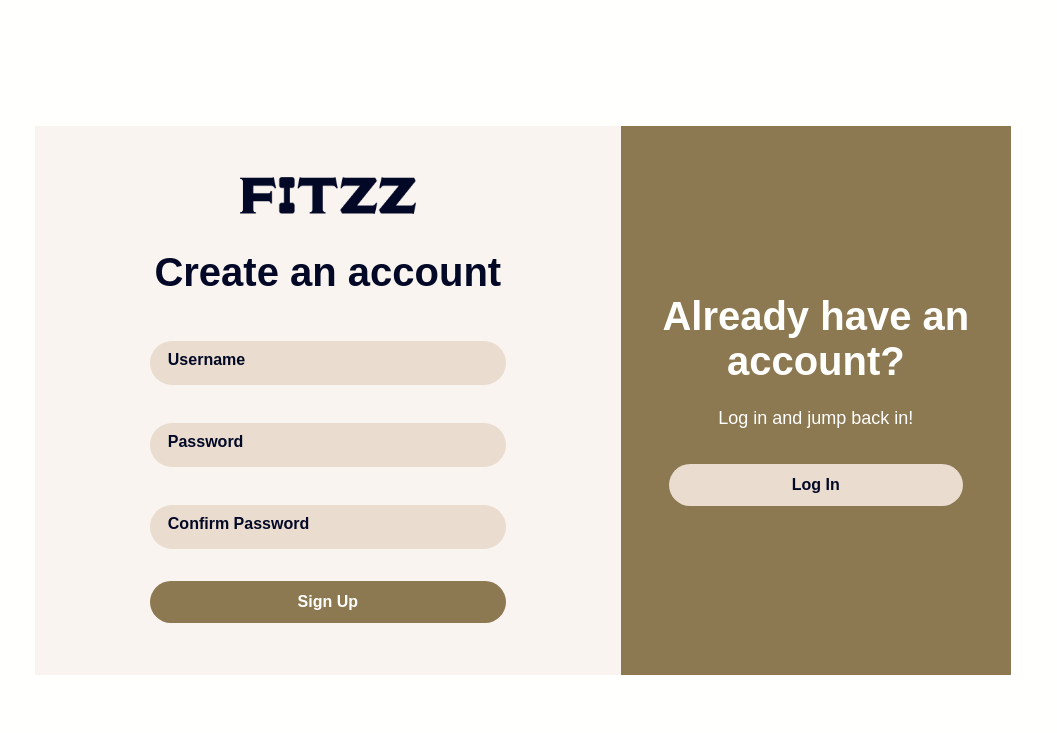
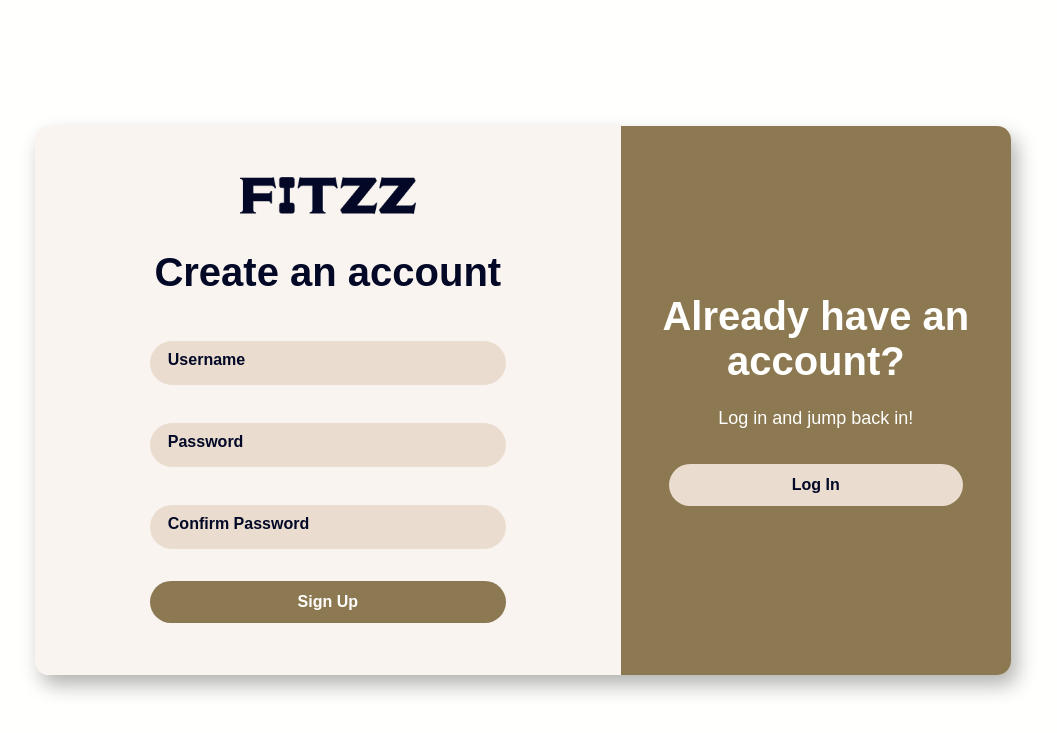
Before and after one commit to OssianGH/Fitzz, a Flask app: page /signup in a window 1280 px wide. Shown: the top 733 px of the page, without its empty margins (117-1174 px from the left). Run offline with Flask 3, Linux system fonts and the light colour scheme; some libraries are stand-ins or nearby versions; some web fonts are replaced.

Commit message:
minor changes

```diff
--- a/static/css/styles.css
+++ b/static/css/styles.css
@@ -44,20 +44,21 @@ svg {
 .h1 {
   font-size: 3.375rem;
   font-weight: 700;
-  margin-bottom: 1rem;
+  margin-bottom: 1.5rem;
   color: var(--c-dark-blue);
 }
 
 .h2 {
   font-size: 2.5rem;
   font-weight: 700;
+  margin-bottom: 1.25rem;
   color: var(--c-dark-blue);
 }
 
 .h3 {
   font-size: 1.625rem;
   font-weight: 700;
-  margin-bottom: 1.5rem;
+  margin-bottom: 1rem;
   color: var(--c-dark-blue);
 }
 
@@ -415,6 +416,8 @@ header .square-btn {
 .errorpage .box {
   width: min(27rem, 96%);
   padding: 2.25rem;
+  border-radius: 0.875rem;
+  box-shadow: 0.375rem 0.625rem 1.25rem rgba(0, 0, 0, 0.3);
   background-color: var(--c-almond);
 }
 
@@ -774,6 +777,8 @@ header .square-btn {
     height: 34.3125rem;
     margin-left: auto;
     margin-right: auto;
+    border-radius: 0.875rem;
+    box-shadow: 0.375rem 0.625rem 1.25rem rgba(0, 0, 0, 0.3);
     display: flex;
   }
 
@@ -784,6 +789,8 @@ header .square-btn {
   .division-side.left {
     width: 60%;
     height: 100%;
+    border-top-left-radius: 0.875rem;
+    border-bottom-left-radius: 0.875rem;
     background-color: var(--c-seashell);
   }
 
@@ -794,6 +801,8 @@ header .square-btn {
   .division-side.right {
     width: 40%;
     height: 100%;
+    border-top-right-radius: 0.875rem;
+    border-bottom-right-radius: 0.875rem;
   }
 
   .input {
```
